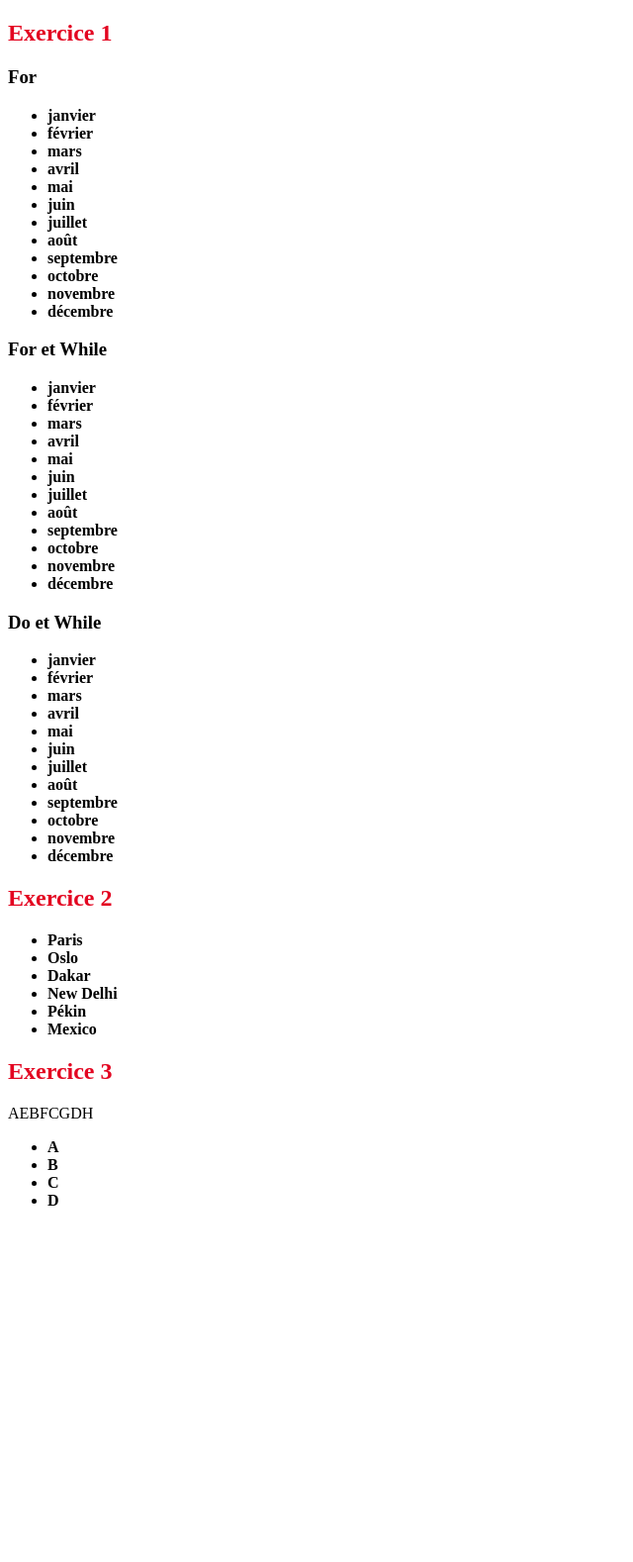
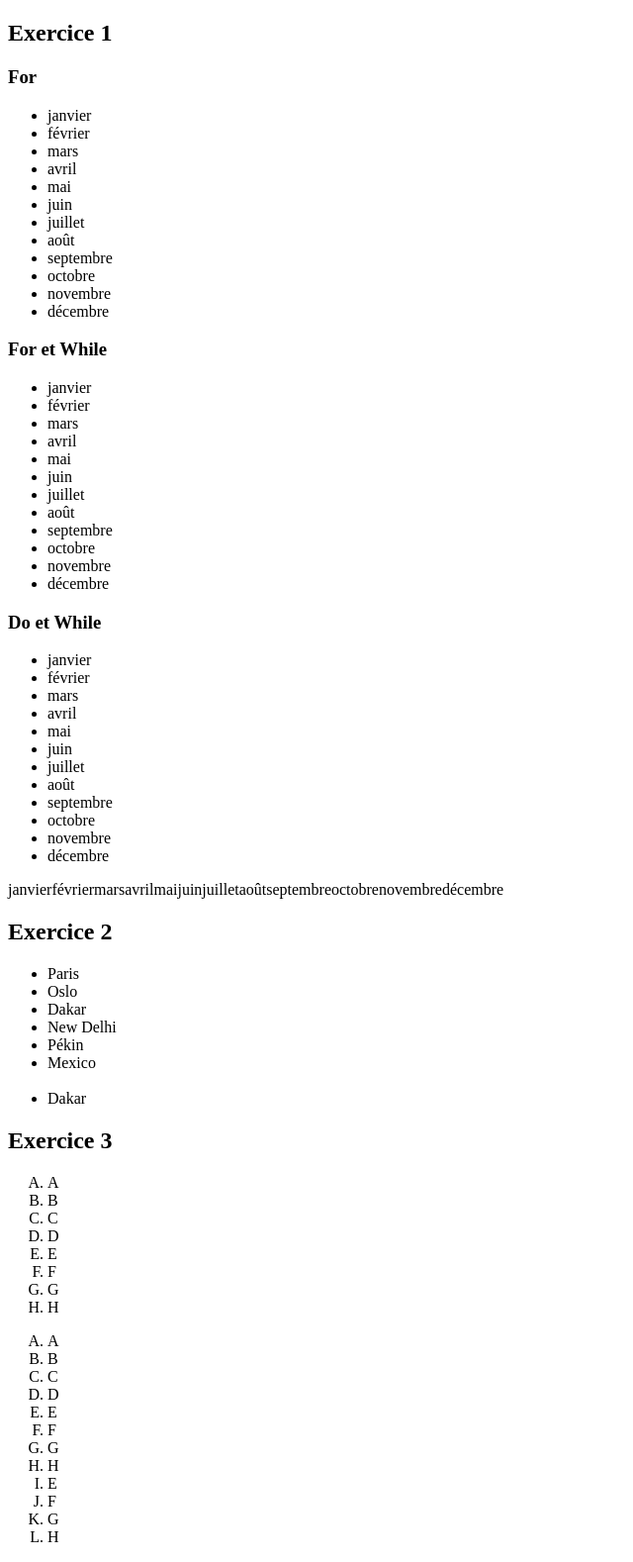
Before and after one commit to rosedrnd/WF3Backend, a PHP site: page /exercice.php in a window 1280 px wide. Shown: the whole page at 99% size, without its empty margins (0-640 px from the left). Before the commit the page ends 1218 px from the top, so only its background shows below. Run offline with PHP 8.4, Linux system fonts and the light colour scheme.

Commit message:
added last modifications

```diff
--- a/exercices/exercice.php
+++ b/exercices/exercice.php
@@ -2,7 +2,6 @@
 <html>
 <head lang="fr">
 
-    <link rel="stylesheet" href="style.css"/>
     <!--pour déclarer un utf8 sur le fichier php/hmtl -->
     <meta charset="UTF-8">
     <!--mise en place favicon-->
@@ -23,7 +22,9 @@
     // for
     echo "<h3>"."For"."</h3>";
 
-    $mois = array("janvier", "février", "mars", "avril", "mai", "juin", "juillet", "août", "septembre", "octobre", "novembre", "décembre");
+    $mois = array("janvier", "février", "mars", "avril",
+                    "mai", "juin", "juillet", "août",
+                    "septembre", "octobre", "novembre", "décembre");
     $taille = count($mois);
     echo "<ul>";
     for($i = 0; $i < $taille; $i++) {
@@ -53,6 +54,12 @@
     }
     while($i < $taille );
     echo "</ul>";
+    // We can also use foreach to get the same results
+
+    $i= 0;
+    foreach($mois as $mois[$i]) {
+        echo $mois[$i];
+    }
 
     /*Exercice 2: Écrire un tableau associatif, qui associe des pays à des capitales
     (France, Norvège, Sénégal, Inde, Chine, Mexique).
@@ -63,6 +70,8 @@
     foreach($capitale as $capitaleDonnee) {
         echo "<li>".$capitaleDonnee."</li>";
     }
+    echo "<br>";
+    echo "<li>".$capitale["Sénégal"]."</li>";
     echo "</ul>";
 
 /*Exercice 3:
@@ -74,19 +83,29 @@
     $y = array("E","F","G", "H");
 
     // À l'aide d'une boucle de votre choix, mettre y à la suite de x.
-    echo "<p>";
-    $taille = count($x);
-    for ($i = 0;$i < $taille;$i++) {
-        echo $x[$i].$y[$i];
+
+    for($i=0; $i < count($y); $i++) {
+        $x[] = $y[$i];
     }
-    echo "</p>";
 
     //  À l'aide d'une boucle de votre choix, afficher x.
-    echo "<ul>";
-    for ($i = 0; $i< $taille; $i++) {
-    echo "<li>".$x[$i]."</li>";
+    echo "<ol type = 'A'>";
+    foreach ($x as $letter) {
+    echo "<li>".$letter."</li>";
     }
-    echo "</ul>";
+    echo "</ol>";
+
+    //using foreach
+
+
+    foreach ($y as $letter){
+        $x [] = "$letter";
+    }
+    echo "<ol type = 'A'>";
+    foreach ($x as $letter){
+        echo "<li>".$letter."</li>";
+    }
+    echo "</ol>";
 ?>
 </body>
 </html>
--- a/exercices/style.css
+++ b/exercices/style.css
@@ -3,8 +3,8 @@
     when changing certain styles on the website
     below are the most common*/
     /*PALETTE*/
-    --color-title: hsl(352.74deg,95%,45.69%); /* it's useful when using a highlight by chaing the luminosity*/
-    --color-hover: hsl(352.74deg,95%,65.69%); /* tint, saturation and luminosity*/
+    --color-title: hsl(352.74deg,95%,45.69%); /* hue, saturation, light :it's useful when using a highlight by changing the luminosity*/
+    --color-hover: hsl(352.74deg,95%,65.69%); /* teinte, saturation and luminosité*/
     --color-transparence: rgba(05, 05, 05, 50%); /* the last value determines the transparency */
     --color-paragraph: rgb(00,00,00);
     /*Font style*/
@@ -33,10 +33,10 @@ p.attention::before {
 }
 /* how the remove the ordered style via css*/
 ol {
-    counter-reset: moncompteur;
+    counter-reset: moncompteur; /*we gave the counter name "moncompteur", it starts with 1*/
     list-style-type: none;
 }
 ol li::before {
-    content: "Etape" counter(moncompteur) " : ";
+    content: "Step " counter(moncompteur) " : "; /* */
     counter-increment: moncompteur;
 }
```
